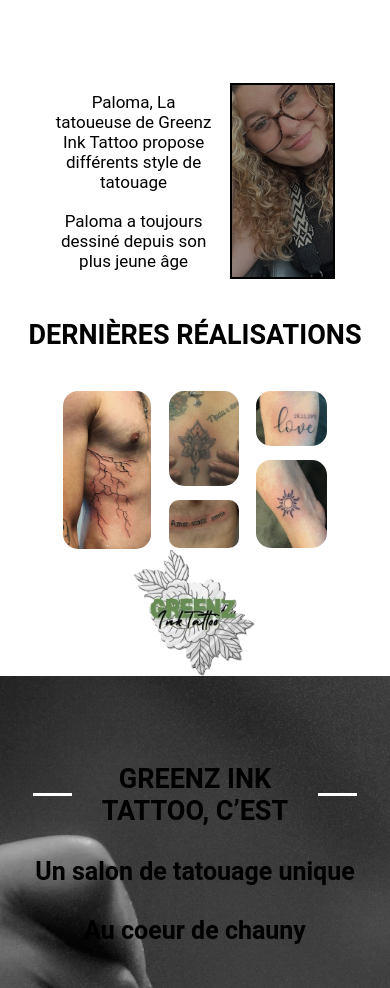
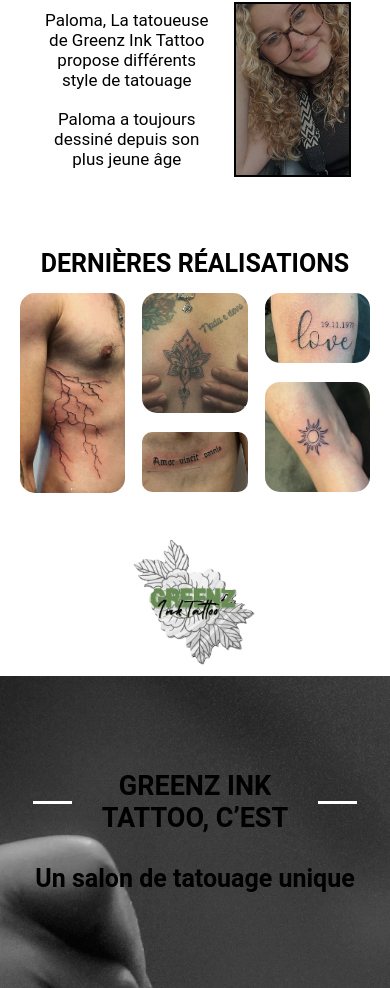
Before and after one commit to CARNEIRO-MOREIRA-Steven/Greenz-Tattoo, a Next.js app: page / in a window 390 px wide. Shown: the part 1012-2000 px from the top of the page. Built offline with nearby package versions, Linux system fonts and the light colour scheme.

Commit message:
Modification intégration responsive mobile

```diff
--- a/src/app/components/Contact/ContactAccueil.jsx
+++ b/src/app/components/Contact/ContactAccueil.jsx
@@ -76,7 +76,7 @@ const ContactForm= () => {
         <section className='contact_container_title'>
         <aside className='contact_title'>
           <span></span>
-            <h3 className='contact_title'>Vous etes décidé ?</h3>
+            <h3 className='contact_title'>Vous êtes décidé ?</h3>
           <span></span>
           </aside>
           <h2 className='contact_subtitle'>Réserver votre prochain tatouage dès maintenant</h2>
--- a/src/app/components/Contact/contact_accueil.css
+++ b/src/app/components/Contact/contact_accueil.css
@@ -107,6 +107,7 @@
     height: 50px;
     width: 200px;
     background-color: #000000;
+    border: solid 2px;
     color: #ffffff;
     font-size: 25px;
     border-radius: 20px;
@@ -149,14 +150,14 @@
         flex-direction: column;
         width: 90%;
         gap: 5px;
-        height: 80%;
+        height: 75%;
     }
     .contact_informations_content, .contact_form_content{
         width: 100%;
         gap: 0;
     }
     .contact_informations_content{
-        height: 30%;
+        height: 25%;
     }
     .contact_informations_content h2{
         font-size: 17px;
@@ -171,6 +172,16 @@
         height: 100px;
     }
     .contact_homepage{
-        height: 110vh;
+        height: 100vh;
+    }
+    .form_content input{
+        height: 35px;
+    }
+    .contact_homepage_container{
+        justify-content: center;
+    }
+    .form_button{
+        height: 40px;
+        width: 180px;
     }
   }
--- a/src/app/components/Tatoueuse/IntroTatoueuse.jsx
+++ b/src/app/components/Tatoueuse/IntroTatoueuse.jsx
@@ -40,7 +40,7 @@ const IntroTatoueuse = () => {
           </aside>
     </section>
     <section className='intro_salon'>
-    <section className='intro_tatoueuse_content_title'>
+    <section className='intro_salon_content_title'>
         <aside className='design_title'><span></span><h2 className='intro_salon_title'>GREENZ INK TATTOO, C’EST</h2><span></span></aside>
         <h3 className='intro_salon_subtitle'>Un salon de tatouage unique</h3>
         <h3 className='intro_salon_subtitle'>Au coeur de chauny</h3>
--- a/src/app/components/Tatoueuse/intro_tatoueuse.css
+++ b/src/app/components/Tatoueuse/intro_tatoueuse.css
@@ -252,14 +252,16 @@
         flex-direction: column;
         height: 65%;
     }
-    .intro_tatoueuse_content, .dernier_projet_image{
+    .dernier_projet_image{
         width: 90%;
-        height: 50%;
+        height: 60%;
     }
     .intro_tatoueuse_content{
         justify-content: center;
         border-right: none;
         flex-direction: row-reverse;
+        height: 40%;
+        width: 100%;
     }
     .logo_bottom_container{
         height: 15%;
@@ -268,14 +270,23 @@
         width: 15%;
     }
     .intro_tatoueuse_content_title{
-        height: 30%;
+        height: 15%;
+    }
+    .intro_salon_content_title{
+        height: 20%;
     }
     .section_last_tattoo{
         height: 200px;
         gap: 5%;
     }
+    .dernier_projet_image{
+        gap: 0;
+    }
+    .first_tattoo, .aside_2_tatoo{
+        width: 30%;
+    }
     .tattoo5, .tattoo3{
-        top: 10px;
+        top: 15px;
     }
     .photo_tatoueuse{
         width: 30%;
@@ -283,10 +294,15 @@
     .intro_tatoueuse_description{
         font-size: 17px;
     }
+    .intro_tatoueuse{
+        justify-content: space-evenly;
+    }
     .intro_salon{
         background-size: 390%;
     }
-
+    .intro_realisation_title{
+        font-size: 25px;
+    }
     .intro_salon_container{
         flex-direction: column;
         gap: 20px;
```
